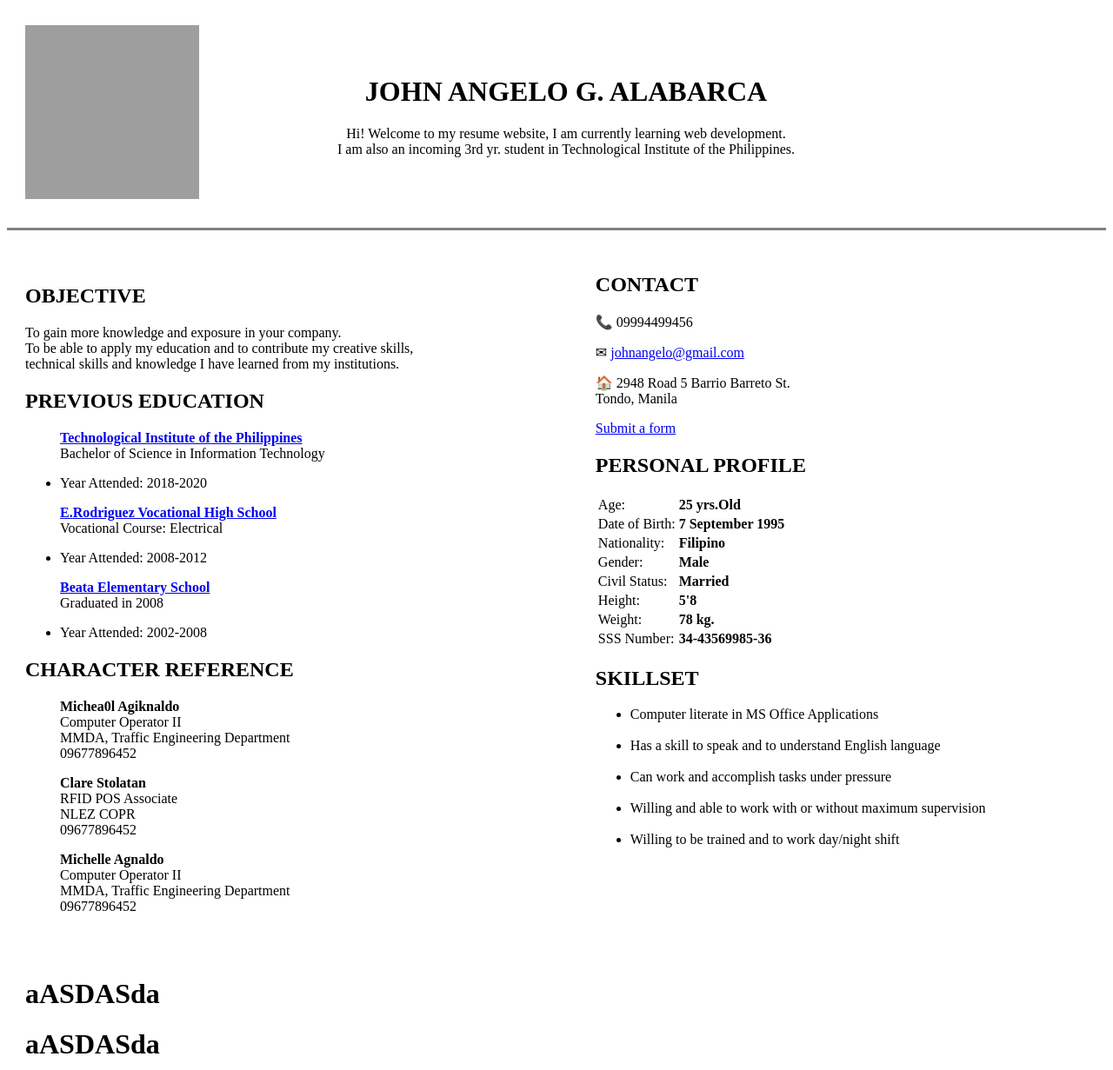
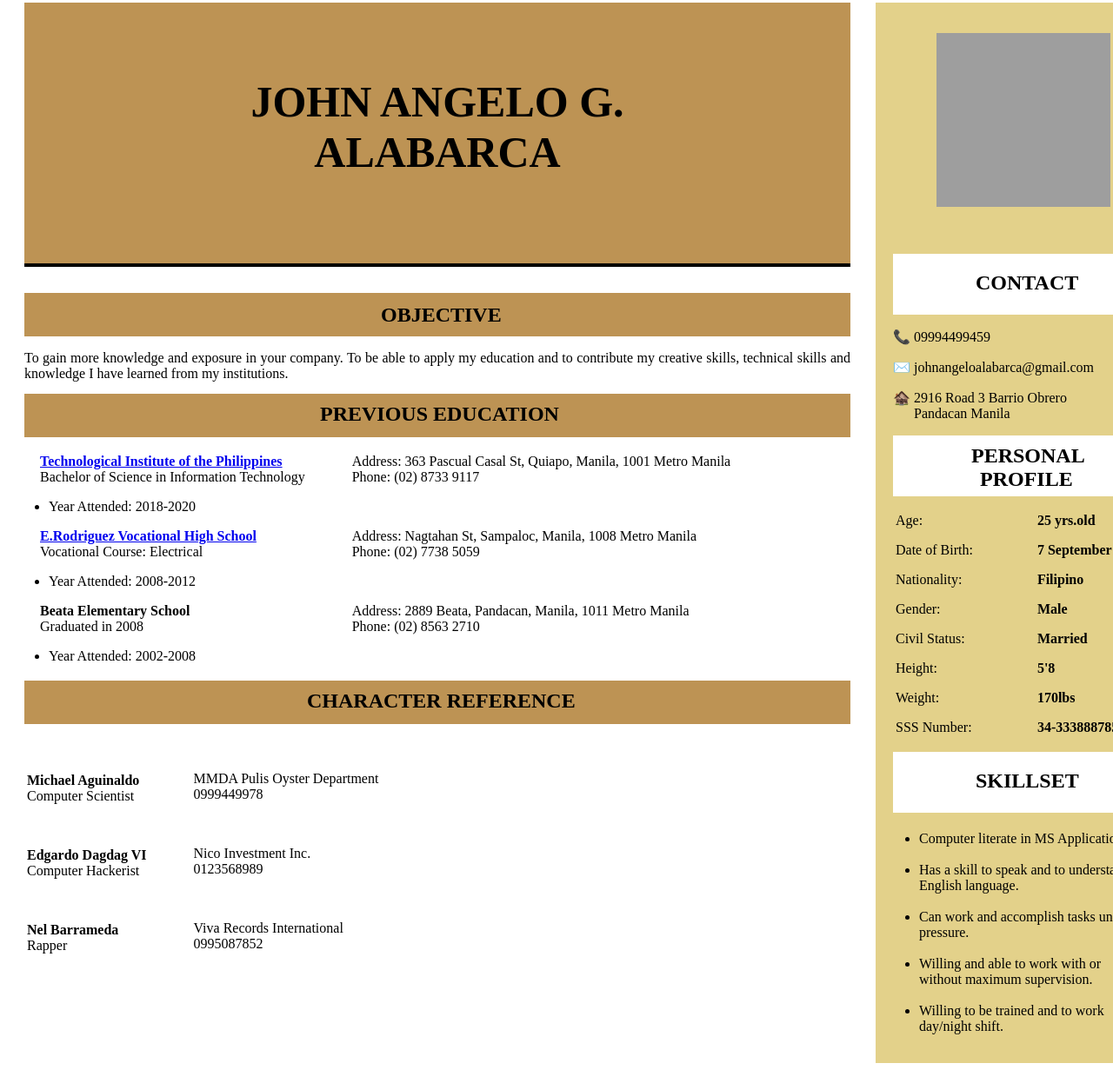
Before and after one commit to john-angelo-alabarca/cv, a plain HTML site: page index.html in a window 1280 px wide. Shown: the top 1231 px of the page at 87% size. Drawn offline with Linux system fonts and the light colour scheme; grey boxes are pictures that could not be loaded.

Commit message:
2nd wave updated cv

```diff
--- /dev/null
+++ b/css/styles.css
@@ -0,0 +1,163 @@
+body {
+  margin: 0;
+}
+.heading_name{
+  margin-top: 0;
+  margin-left: 25px;
+  background-color: #bd9354;
+  height: 300px;
+  width: 950px;
+  border-bottom: solid 4px;
+}
+.name{
+  margin: 0;
+  font-size: 50px;
+}
+
+.tdhn {
+  margin: 0;
+  display: inline-block;
+}
+.left-side {
+  margin-top: 0;
+  background-color: #e3d18a;
+  height: 1200px;
+  width: 300px;
+  margin-left: 25px;
+  margin-right: 0;
+  padding: 0 20px 20px 20px;
+  display: inline-block;
+
+}
+.john_image{
+margin: -15px 0 0 0;
+  padding: 50px;
+
+}
+.contact{
+  margin-right: 0;
+  padding: 10px;
+  background-color: white;
+  width: 280px;
+  height: 50px;
+}
+.personal_profile{
+  margin-right: 0;
+  padding: 10px;
+  background-color: white;
+  width: 280px;
+  height: 50px;
+}
+.skillset{
+  margin-right: 0;
+
+  padding: 10px;
+  background-color: white;
+  width: 280px;
+  height: 50px;
+}
+.objective_header {
+  margin-top: 30px;
+margin-left: 25px;
+  background-color: #bd9354;
+  height:50px;
+  width: 950px;
+
+}
+.h2objective {
+
+  padding-left: 410px;
+  padding-right: 400px;
+  display: inline-block;
+  margin: 2px 0 0 0;
+}
+.objective_value {
+  margin-top: 0;
+margin-left: 25px;
+
+  height:50px;
+  width: 950px;
+  text-align: justify;
+}
+.previous_education_header {
+  margin: 0 0 0 25px;
+
+  background-color: #bd9354;
+  height:50px;
+  width: 950px;
+}
+.h2pe {
+  padding-left: 340px;
+  padding-right: 330px;
+  display: inline-block;
+  margin: 0;
+}
+.character_reference_header {
+  margin: 0 0 20px 25px;
+
+  background-color: #bd9354;
+  height:50px;
+  width: 950px;
+}
+.h2cr {
+  padding-left: 325px;
+  padding-right: 300px;
+  display: inline-block;
+  margin: 0;
+}
+h1 {
+margin: 10px 0 0 0;
+text-align: center;
+padding: 85px;
+
+}
+h2{
+
+  margin-top: 0;
+  margin-bottom: 0;
+  margin-left: 75px;
+  display: inline-block;
+  padding: 10px;
+}
+.pp{
+
+  margin-top: -5px;
+  margin-bottom: 0;
+  margin-left: 75px;
+  display: inline-block;
+  padding: 5px;
+}
+.ppdetails{
+  margin-right: 70px;
+}
+.ppvalue {
+font-weight: bold;
+}
+.skillset_value{
+  padding: 20px;
+
+}
+.skillset_value_div {
+  margin-top: -15px;
+}
+.cd{
+  margin-left: 24px;
+}
+.pp2 {
+  margin-left: 10px;
+}
+li {
+  margin-left: 10px;
+}
+.td2pevalue {
+  display: inline-block;
+  margin-left: 50px;
+}
+.crvalue {
+  margin-left: 25px;
+}
+.tdcrvalue2 {
+  display: inline-block;
+  margin-left: 50px;
+  margin-top: 15px;
+}
--- a/index.html
+++ b/index.html
@@ -3,153 +3,153 @@
 
 <head>
   <meta charset="utf-8">
-  <title>John's Resume</title>
+  <title>John Angelo Alabarca</title>
+  <link rel="stylesheet" href="css/styles.css">
+  <link rel="icon" href="images/fa.ico">
+
 </head>
-
 <body>
 
-  <table cellspacing="20">
+<table>
   <tr>
-      <td><img src="images/john_image.png" alt="john's image" width="200" height="200"></td>
+<td class="tdhn">
+
+<div class="heading_name">
+<h1 class="name">JOHN ANGELO G. <br> ALABARCA</h1>
+</div>
+<div class="objective_header">
+<h2 class="h2objective">OBJECTIVE</h2>
+
+</div>
+<div class="objective_value">
+  <p>To gain more knowledge and exposure in your company.
+  To be able to apply my education and to contribute my creative skills,
+technical skills and knowledge I have learned from my institutions.</p>
 
 
-      <td width="800">
-        <center>
-          <h1>JOHN ANGELO G. ALABARCA</h1>
-          <p>Hi! Welcome to my resume website, I am currently learning web development.<br>
-            I am also an incoming 3rd yr. student in Technological Institute of the Philippines.</p>
-            <center>
+</div>
+<div class="previous_education_header">
+  <h2 class="h2pe">PREVIOUS EDUCATION</h2>
+</div>
+<div class="pevalue">
+  <table>
+    <tr>
+    <td>
+  <ul>
+  <p><strong> <a href="https://www.tip.edu.ph/" target="
+    ">Technological Institute of the Philippines</a></strong> <br>
+  Bachelor of Science in Information Technology </p>
+  <li>Year Attended: 2018-2020</li>
+  <p><strong><a href="https://www.edukasyon.ph/schools/eulogio-rodriguez-vocational-high-school" target="_blank">
+    E.Rodriguez Vocational High School</a></strong> <br>
+  Vocational Course: Electrical </p>
+  <li>Year Attended: 2008-2012</li>
+  <p><strong>Beata Elementary School</strong> <br>
+  Graduated in 2008 </p>
+  <li>Year Attended: 2002-2008</li>
+  </ul>
   </td>
-
+  <td class="td2pevalue">
+   <p>Address: 363 Pascual Casal St, Quiapo, Manila, 1001 Metro Manila <br>
+   Phone: (02) 8733 9117 </p> <br>
+   <p>Address: Nagtahan St, Sampaloc, Manila, 1008 Metro Manila <br>
+    Phone: (02) 7738 5059</p> <br>
+    <p>Address: 2889 Beata, Pandacan, Manila, 1011 Metro Manila <br>
+    Phone: (02) 8563 2710 </p>
+  </td>
     </tr>
 </table>
-  <hr size="3" noshade>
-  <table  width="1335" cellspacing="20" >
+</div>
+<div class="character_reference_header">
+  <h2 class="h2cr">CHARACTER REFERENCE</h2>
+</div>
+<div class="crvalue">
+  <table>
+    <tr>
+      <td class=" tdcrvalue3">
+  <p><strong>Michael Aguinaldo</strong> <br>
+  Computer Scientist </p> <br>
+ <p><strong>Edgardo Dagdag VI</strong> <br>
+ Computer Hackerist </p> <br>
+ <p><strong>Nel Barrameda</strong> <br>
+ Rapper </p>
 
+</div>
+</td>
+<td class="tdcrvalue2">
+  <p>MMDA Pulis Oyster Department <br>
+  0999449978 </p> <br>
+  <p>Nico Investment Inc. <br>
+  0123568989 </p> <br>
+  <p>Viva Records International <br>
+  0995087852 </p> <br>
+</td>
+</tr>
+</table>
+</td>
+<td>
+<div class="left-side">
+  <div class="john_image">
+
+    <img src="images/john_image.png" alt="john's image" width="200" height="200">
+  </div>
+  <div class="contact">
+  <h2>CONTACT</h2>
+  </div>
+  <div class="contact_details">
+    <p>📞 09994499459</p>
+    <p>✉️ johnangeloalabarca@gmail.com</p>
+    <p>🏚️ 2916 Road 3 Barrio Obrero <br> <span class="cd">Pandacan Manila</span></p>
+  </div>
+  <div class="personal_profile">
+  <h2 class="pp">PERSONAL <span class="pp2">PROFILE</span></h2>
+  </div>
+  <table>
 <tr>
   <td>
-        <h2>OBJECTIVE</h2>
-        <p> To gain more knowledge and exposure in your company. <br> To be able to apply my education
-          and to contribute my creative skills, <br>technical skills and knowledge I have learned from my institutions.</p>
+  <div class="ppdetails">
+<p>Age:</p>
+<p>Date of Birth:</p>
+<p>Nationality:</p>
+<p>Gender:</p>
+<p>Civil Status:</p>
+<p>Height:</p>
+<p>Weight:</p>
+<p>SSS Number:</p>
 
-        <h2>PREVIOUS EDUCATION</h2>
-        <ul>
-          <p><strong><a href="https://www.tip.edu.ph/" target="_blank">Technological Institute of the Philippines</a></strong><br>
-            Bachelor of Science in Information Technology</p>
-          <li>Year Attended: 2018-2020</li>
-          <p><strong><a href="https://portal.edukasyon.ph/schools/eulogio-rodriguez-vocational-high-school" target="_blank">
-          E.Rodriguez Vocational High School</a></strong><br>
-            Vocational Course: Electrical</p>
-          <li>Year Attended: 2008-2012</li>
-          <p><strong><a href="http://www.pinoycode.com/public-school/136483-beata-elementary-school/" target="_blank">
-            Beata Elementary School</a></strong><br>
-            Graduated in 2008</p>
-          <li>Year Attended: 2002-2008</li>
+  </div>
+  </td>
+  <td>
+    <div class="ppvalue">
+<p>25 yrs.old</p>
+<p>7 September 1995</p>
+<p>Filipino</p>
+<p>Male</p>
+<p>Married</p>
+<p>5'8</p>
+<p>170lbs</p>
+<p>34-333888785-26</p>
 
+    </div>
+  </td>
+  </tr>
+  </table>
+  <div class="skillset">
+  <h2>SKILLSET</h2>
+  </div>
+  <div class="skillset_value_div">
+    <ul class="skillset_value">
+      <li>Computer literate in MS Applications.</li><br>
+      <li>Has a skill to speak and to understand English language.</li><br>
+      <li>Can work and accomplish tasks under pressure.</li><br>
+      <li>Willing and able to work with or without maximum supervision.</li><br>
+      <li>Willing to be trained and to work day/night shift.</li><br>
     </ul>
 
-        <h2>CHARACTER REFERENCE</h2>
-        <ul>
-
-
-          <p><strong>Michea0l Agiknaldo</strong><br>
-            Computer Operator II <br>MMDA, Traffic Engineering Department <br>
-            09677896452</p>
-
-          <p><strong>Clare Stolatan</strong><br>
-            RFID POS Associate <br>NLEZ COPR <br>
-            09677896452</p>
-
-            <p><strong>Michelle Agnaldo</strong><br>
-              Computer Operator II <br>MMDA, Traffic Engineering Department <br>
-              09677896452</p>
-
-        </ul>
-      </td>
-      <td>
-
-        <h2>CONTACT</h2>
-
-        <p>📞 09994499456</p>
-        <p>✉ <a href="https://accounts.google.com/" target="_blank">johnangelo@gmail.com</a></p>
-        <p>🏠 2948 Road 5 Barrio Barreto St. <br>
-          Tondo, Manila</p>
-        <p><a href="contact.html">Submit a form</a></p>
-
-          <h2>PERSONAL PROFILE</h2>
-          <table >
-<tr>
-  <td>Age:</td>
-  <td><strong>25 yrs.Old</strong></td>
-</tr>
-<tr>
-  <td>Date of Birth:</td>
-  <td><strong>7 September 1995</strong></td>
-</tr>
-<tr>
-  <td>Nationality:</td>
-  <td><strong>Filipino</strong></td>
-</tr>
-<tr>
-  <td>Gender:</td>
-  <td><strong>Male</strong></td>
-</tr>
-<tr>
-  <td>Civil Status:</td>
-  <td><strong>Married</strong></td>
-</tr>
-<tr>
-  <td>Height:</td>
-  <td><strong>5'8</strong></td>
-</tr>
-<tr>
-  <td>Weight:</td>
-  <td><strong>78 kg.</strong></td>
-</tr>
-<tr>
-  <td>SSS Number:</td>
-  <td><strong>34-43569985-36</strong></td>
-</tr>
-</table>
-
-<h2>SKILLSET</h2>
-<ul>
-  <li>Computer literate in MS Office Applications</li> <br>
-  <li>Has a skill to speak and to understand English language</li><br>
-  <li>Can work and accomplish tasks under pressure</li><br>
-  <li>Willing and able to work with or without maximum supervision</li><br>
-  <li>Willing to be trained and to work day/night shift</li><br>
-  <br>
-  <br><br>
-  <br>
-</ul>
-
+  </div>
+</div>
 </td>
   </tr>
-
-
-
-<tr>
-
-
-      <td>
-      <h1>aASDASda</h1>
-        <h1>aASDASda</h1>
-          <h1>aASDASda</h1>
-            <h1>aASDASda</h1>
-              <h1>aASDASda</h1>
-      </td>
-
-            <td>
-            <h1>aASDASda</h1>
-            </td>
-            </tr>
-
-                  <td>
-                  <h1>aASDASda</h1>
-                  </td>
-    </tr>
-
 </table>
 </body>
 
```
Also changed, not shown: images/fa.ico (added), images/favicon.ico (added), images/faviconresume.ico (added), images/resumelogo.png (added), images/resumelogo2.png (added). Lines whose indentation alone changed are shown as unchanged.
